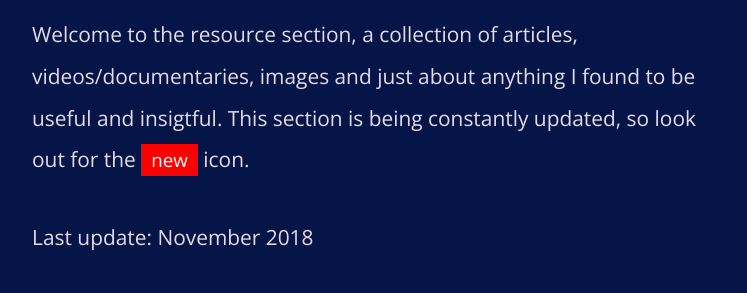
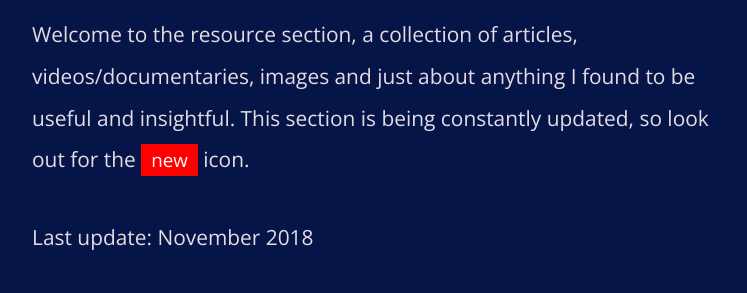
Before and after one commit to HenrikSimen/doing-non-doing, a Jekyll site: the page built from resources.html, in a window 1280 px wide and 900 px high. Shown: the part 235-528 px from the top of the window, without its empty margins (266-1013 px from the left). Built offline with Jekyll 4.4.1, drawn with Linux system fonts in a browser that asks for light colours.

Commit message:
Update resources.html

```diff
--- a/resources.html
+++ b/resources.html
@@ -3,7 +3,7 @@
 ---
 
 <h2>Resources</h2>
-<p>Welcome to the resource section, a collection of articles, videos/documentaries, images and just about anything I found to be useful and insigtful. This section is being constantly updated, so look out for the <span class="new-banner">new</span> icon.</p>
+<p>Welcome to the resource section, a collection of articles, videos/documentaries, images and just about anything I found to be useful and insightful. This section is being constantly updated, so look out for the <span class="new-banner">new</span> icon.</p>
 <p>Last update: November 2018</p>
 <ul class="resources">
   {% assign sorted = site.data.resources | sort: 'date' | reverse %} <!-- assign variable and sort contents in variable -->
```
